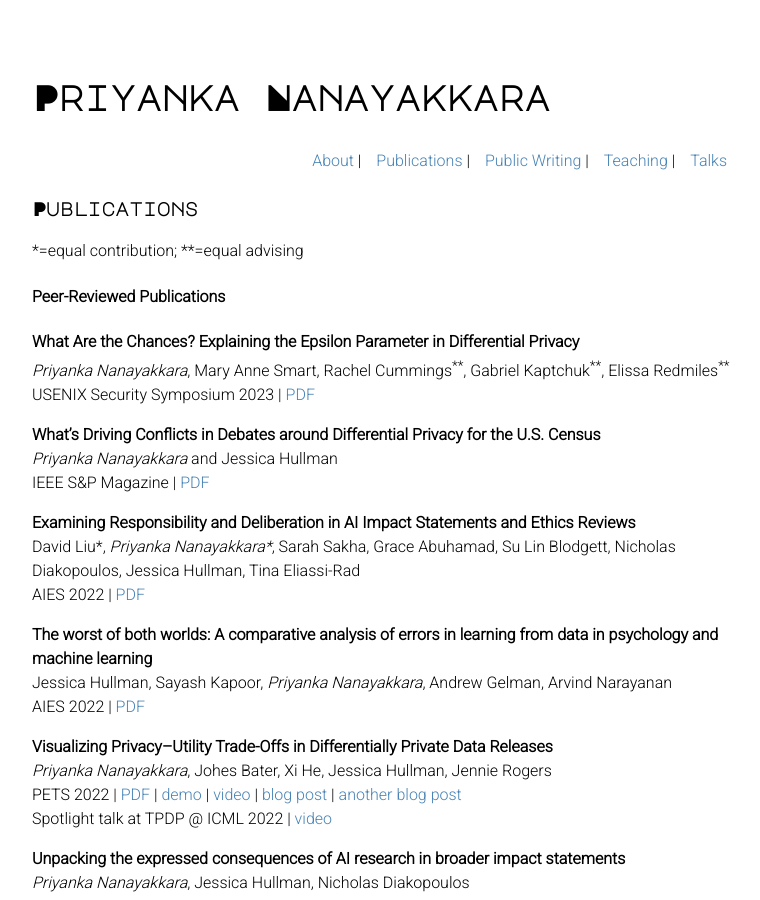
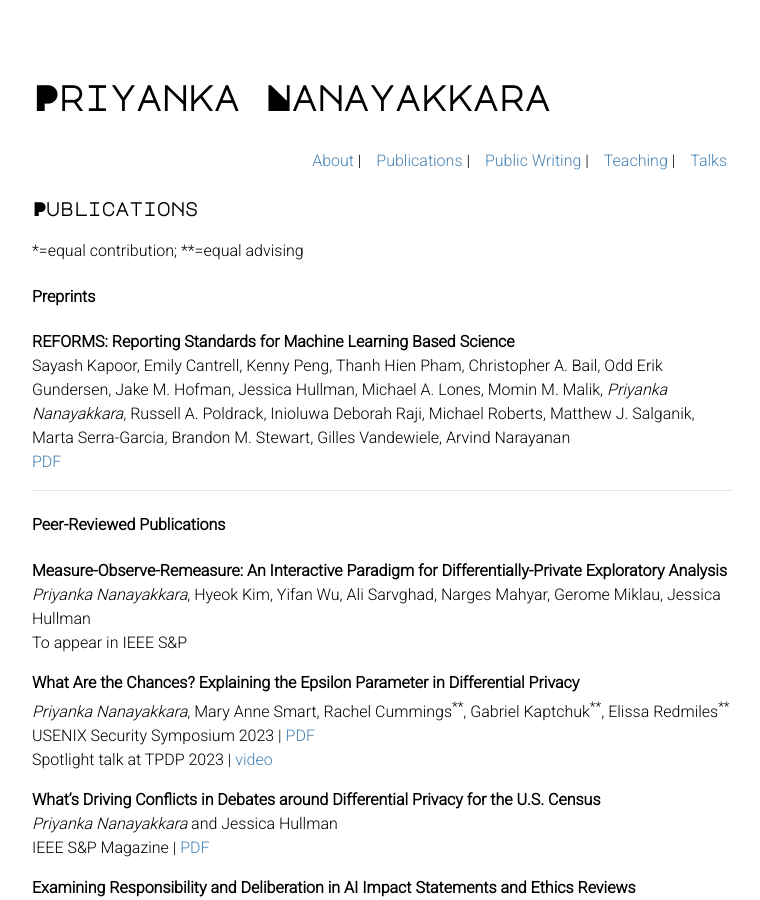
Before and after one commit to priyakalot/priyakalot.github.io, a Jekyll site: the page built from publications.md, in a window 1280 px wide and 900 px high. Shown: the whole window, without its empty margins (258-1018 px from the left). Built offline with Jekyll 4.4.1, drawn with Linux system fonts in a browser that asks for light colours; nearby versions of some CDN libraries; our own code applies the rules of GitHub Pages for plain Markdown files.

Commit message:
Update publications.md

```diff
--- a/publications.md
+++ b/publications.md
@@ -4,13 +4,21 @@ layout: default
 ### Publications
 *=equal contribution; \*\*=equal advising
 
-<!-- #### Preprints -->
-<!-- <hr> -->
+#### Preprints
+**REFORMS: Reporting Standards for Machine Learning Based Science**\
+Sayash Kapoor, Emily Cantrell, Kenny Peng, Thanh Hien Pham, Christopher A. Bail, Odd Erik Gundersen, Jake M. Hofman, Jessica Hullman, Michael A. Lones, Momin M. Malik, _Priyanka Nanayakkara_, Russell A. Poldrack, Inioluwa Deborah Raji, Michael Roberts, Matthew J. Salganik, Marta Serra-Garcia, Brandon M. Stewart, Gilles Vandewiele, Arvind Narayanan\
+[PDF](https://arxiv.org/pdf/2308.07832.pdf)
+<hr>
 
 #### Peer-Reviewed Publications
+**Measure-Observe-Remeasure: An Interactive Paradigm for Differentially-Private Exploratory Analysis**\
+_Priyanka Nanayakkara_, Hyeok Kim, Yifan Wu, Ali Sarvghad, Narges Mahyar, Gerome Miklau, Jessica Hullman\
+To appear in IEEE S&P
+
 **What Are the Chances? Explaining the Epsilon Parameter in Differential Privacy**\
 _Priyanka Nanayakkara_, Mary Anne Smart, Rachel Cummings<sup>\*\*</sup>, Gabriel Kaptchuk<sup>\*\*</sup>, Elissa Redmiles<sup>\*\*</sup>\
-USENIX Security Symposium 2023 | [PDF](https://www.usenix.org/system/files/usenixsecurity23-nanayakkara.pdf)
+USENIX Security Symposium 2023 | [PDF](https://www.usenix.org/system/files/usenixsecurity23-nanayakkara.pdf)\
+Spotlight talk at TPDP 2023 | [video](https://www.youtube.com/watch?v=8Cc0u606VxA)
 
 **What’s Driving Conflicts in Debates around Differential Privacy for the U.S. Census**\
 _Priyanka Nanayakkara_ and Jessica Hullman\
```
